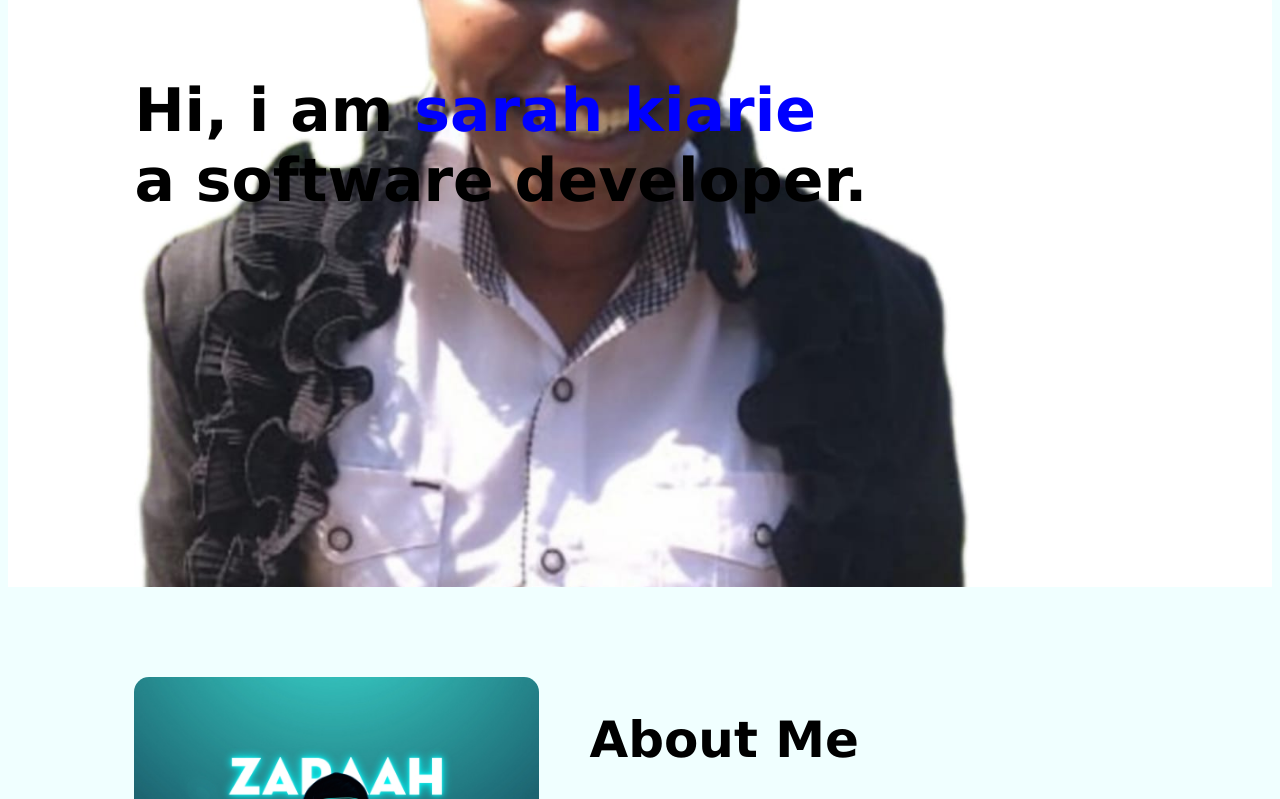
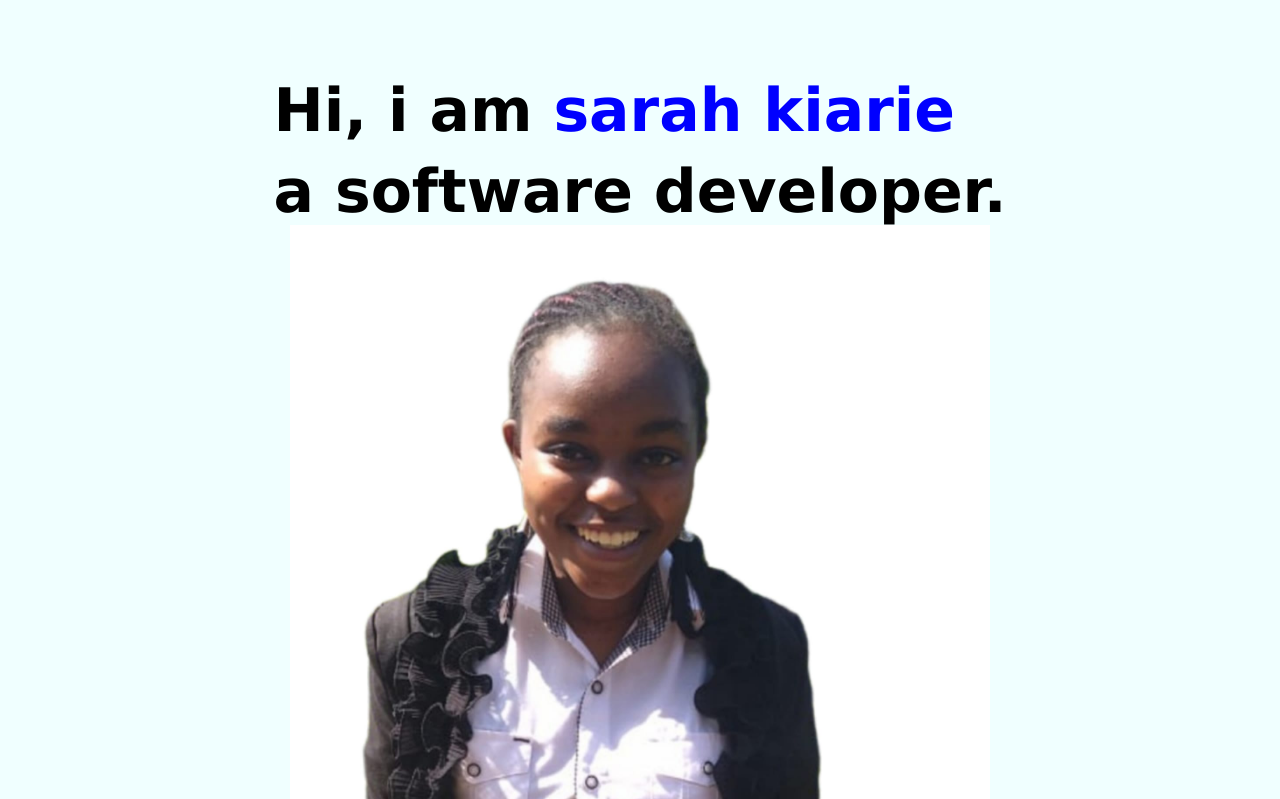
Before and after one commit to KIARIE-97/sarah--website, a plain HTML site: page index.html in a window 1280 px wide. Shown: the part 244-1043 px from the top of the page. Drawn offline with Linux system fonts and the light colour scheme.

Commit message:
my second commit

```diff
--- a/website.html
+++ b/index.html
@@ -15,20 +15,22 @@
   </header>
 
   <body>
-<div id="header">
+
     <div class="container">
       <nav>
-        <ul>
-      <li><a href="#header">Home</a></li>
-      <li><a href="#about ">About</a></li>
-      <li><a href="#contact">Contact</a></li>
+        <ul class="nav__links">
+      <li><a class="nav__link" href="#header">Home</a></li>
+      <li><a class="nav__link" href="#about ">About</a></li>
+      <li><a class="nav__link" href="#contact">Contact</a></li>
         </ul>
       </nav>
-      <div class="header-text">
+    </div>
+      <div id="header" class="header-text">
         <h1> Hi, i am <span>sarah kiarie</span><br> a software developer.</h1>
-      </div>
+         <img
+          src="my image.jpg"
+          class="header__img"/>
     </div>
-</div>
 
 <div id="about">
   <div class="container">
--- a/style.css
+++ b/style.css
@@ -10,11 +10,40 @@ html{
 }
 /*style link inside the navigation bar*/
 #header{
-  width: 100%;
+ /* width: 100%;
   height: 100vh;
   background-image: url(my\ image.jpg);
-  background-position: right;
   background-size: cover;
+  background-position: right;*/
+  padding: 0 3rem;
+  height: 100vh;
+  display: flex;
+  flex-direction: column;
+  align-items: center
+}
+.header-text {
+  flex: 1;
+
+  max-width: 115rem;
+  display: grid;
+  grid-template-columns: 3fr 2fr;
+  row-gap: 3rem;
+  align-content: center;
+  justify-content: center;
+
+  align-items: start;
+  justify-items: start;
+}
+h1 {
+  font-size: 5.5rem;
+  line-height: 1.35;
+}
+ .header__img {
+  width: 60%;
+
+  grid-column: 2 / 3;
+  grid-row: 1 / span 4;
+  transform: translateY(-6rem);
 }
 .container{
   padding: 10px 10%;
```
